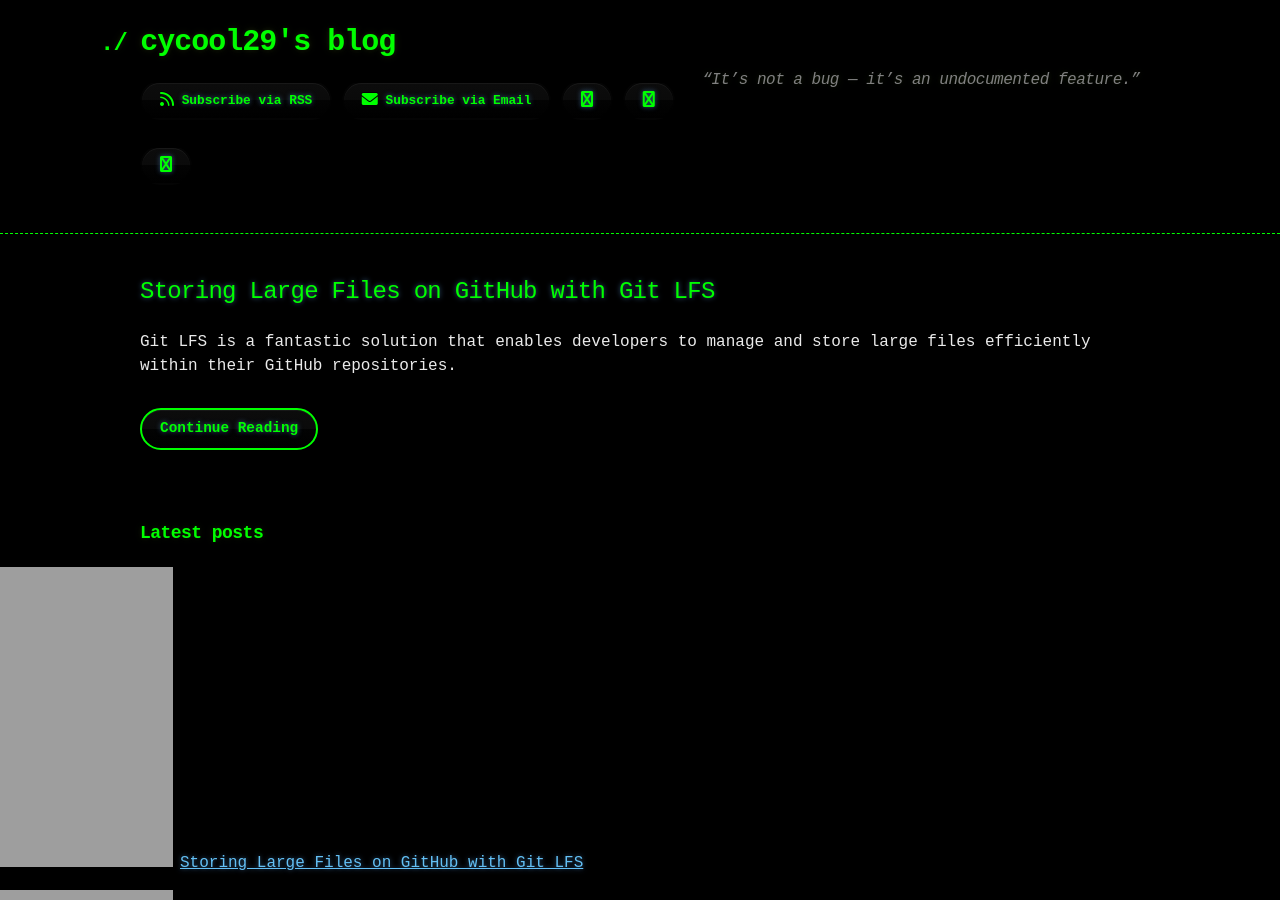
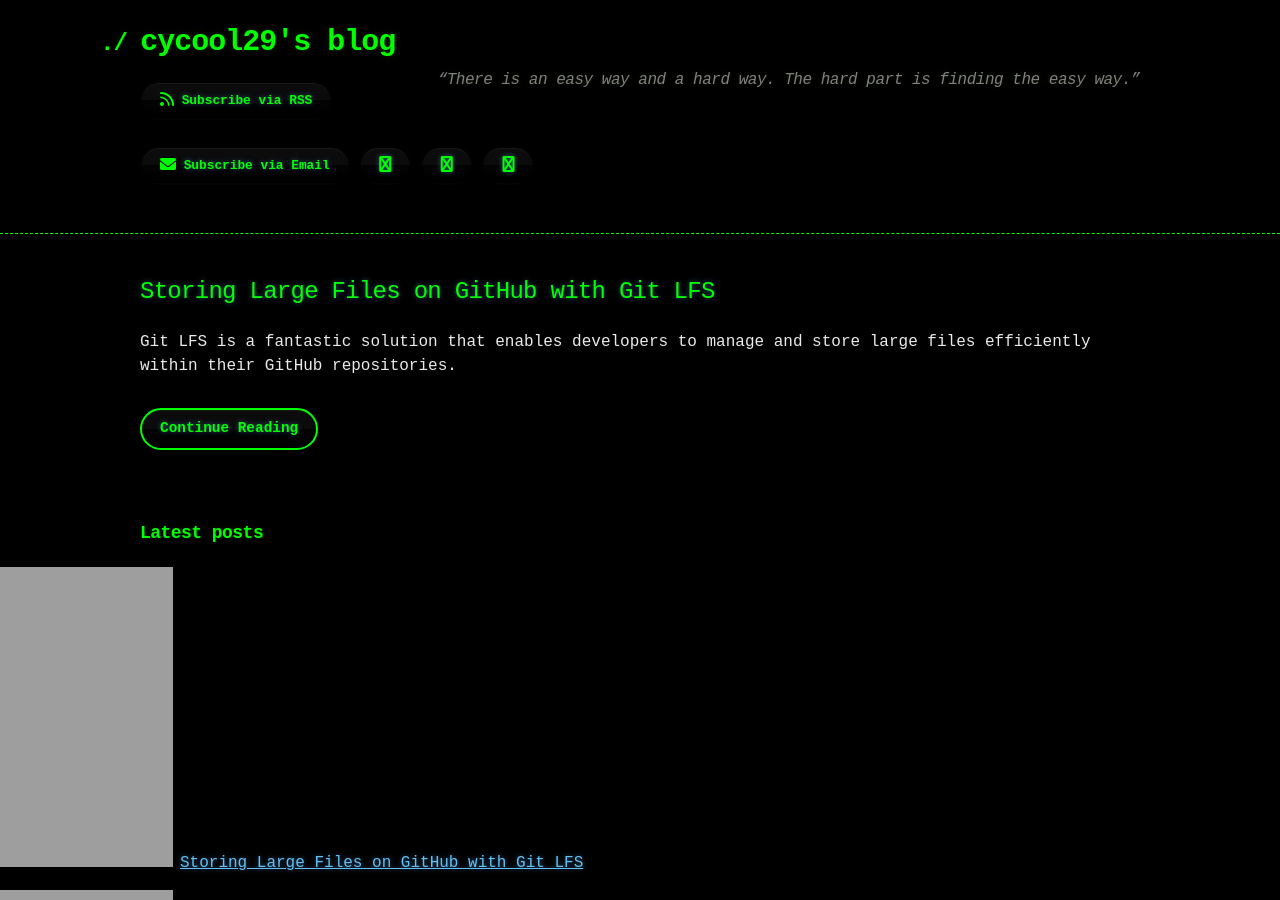
Before and after one commit to cycool29/cycool29.github.io, a Jekyll site: the page built from index.md, in a window 1280 px wide and 900 px high. Built offline with Jekyll 4.4.1, drawn with Linux system fonts in a browser that asks for light colours; a style sheet for code colours, icons or effects is not loaded.

Commit message:
Update quotes

```diff
--- a/_config.yml
+++ b/_config.yml
@@ -1,5 +1,5 @@
 title: cycool29's blog
-description: "“It’s not a bug — it’s an undocumented feature.” "
+description: "“There is an easy way and a hard way. The hard part is finding the easy way.” "
 bio: A high school student. Intermediate in Python, Git, Bash. Learning JavaScript. He/Him. "
 author: cycool29
 url: https://cycool29.github.io
```
